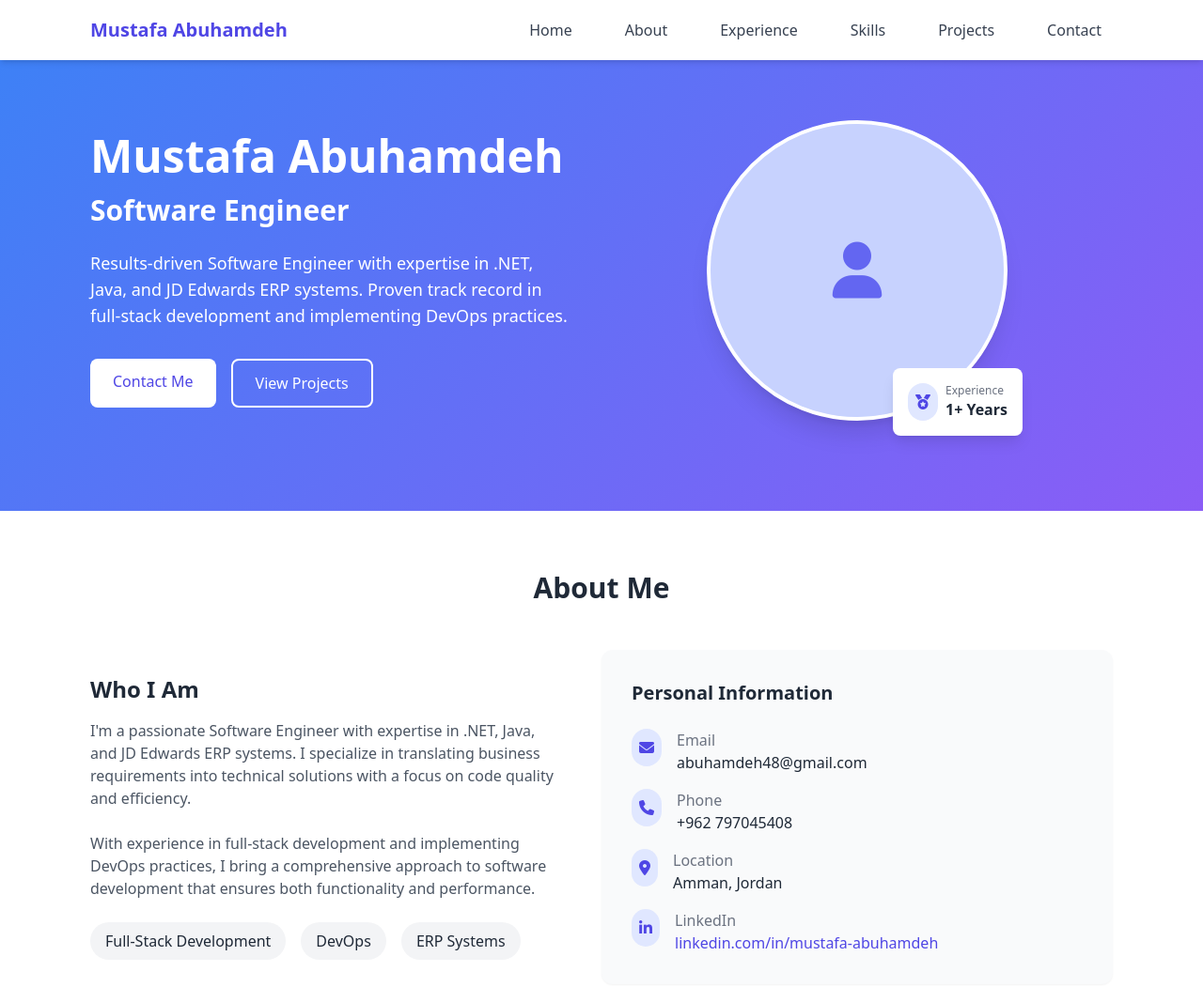
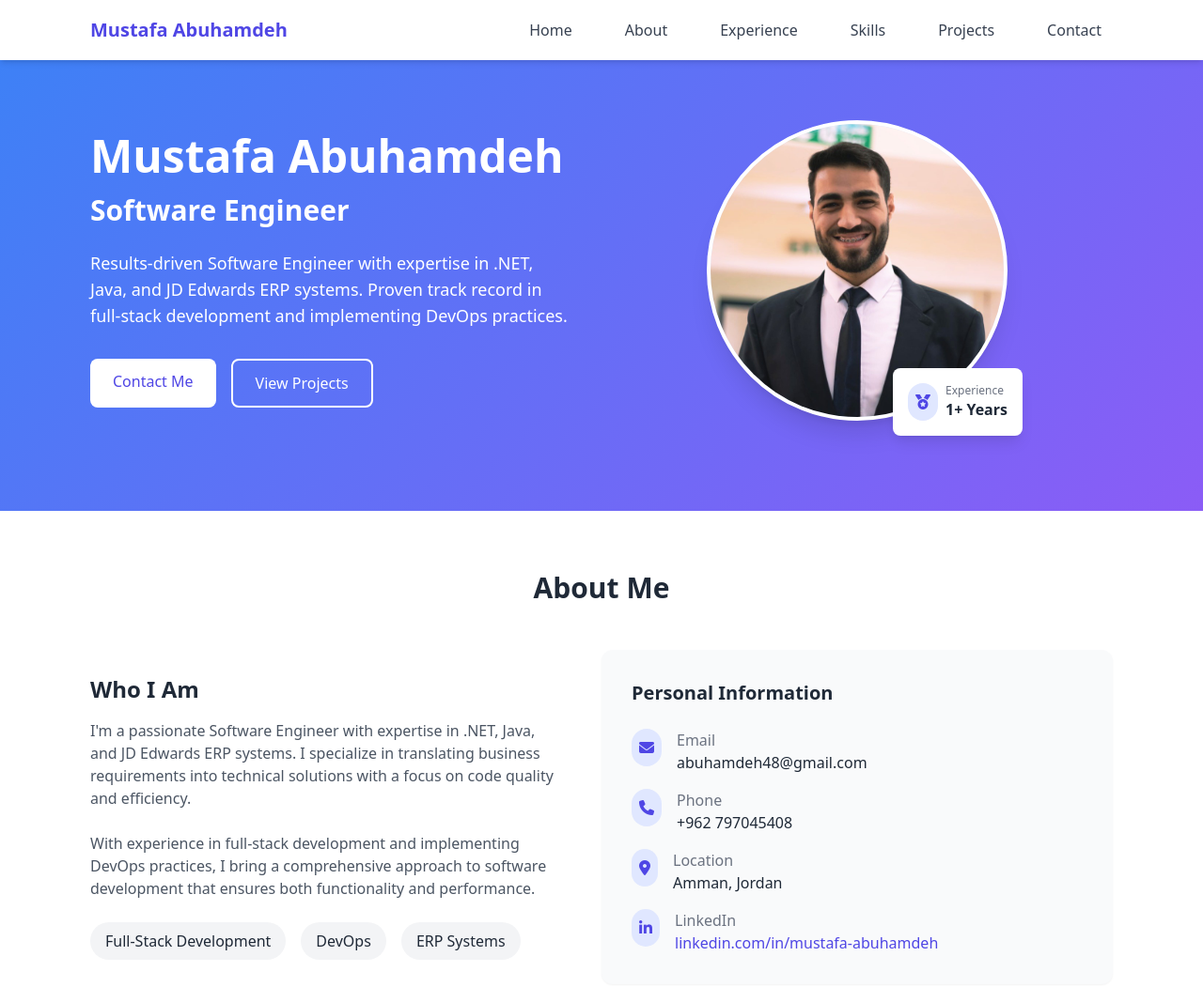
Before and after one commit to FolioZone/FolioZone, a plain HTML site: page Mustafa-AbuHamdeh.html in a window 1280 px wide. Shown: the top 1051 px of the page at 94% size. Drawn offline with nearby package versions, Linux system fonts and the light colour scheme.

Commit message:
Update Mustafa-AbuHamdeh.html

```diff
--- a/Mustafa-AbuHamdeh.html
+++ b/Mustafa-AbuHamdeh.html
@@ -104,8 +104,13 @@
                 <div class="md:w-1/2 flex justify-center animate-fade-in" style="animation-delay: 0.3s;">
                     <div class="relative">
                         <div class="w-64 h-64 md:w-80 md:h-80 bg-indigo-100 rounded-full overflow-hidden border-4 border-white shadow-xl">
-                            <!-- Placeholder for profile image -->
-                            <div class="w-full h-full bg-indigo-200 flex items-center justify-center">
+                             <!-- Profile image -->
+                            <img src="https://raw.githubusercontent.com/FolioZone/FolioZone/main/Users/Mustafa-Abuhamdeh.jpg"
+                                 alt="Mustafa Abuhamdeh"
+                                 class="w-full h-full object-cover"
+                                 onerror="this.style.display='none'; this.nextElementSibling.style.display='flex';">
+                            <!-- Fallback if image fails to load -->
+                            <div class="w-full h-full bg-indigo-200 flex items-center justify-center" style="display: none;">
                                 <i class="fas fa-user text-indigo-500 text-6xl"></i>
                             </div>
                         </div>
```
